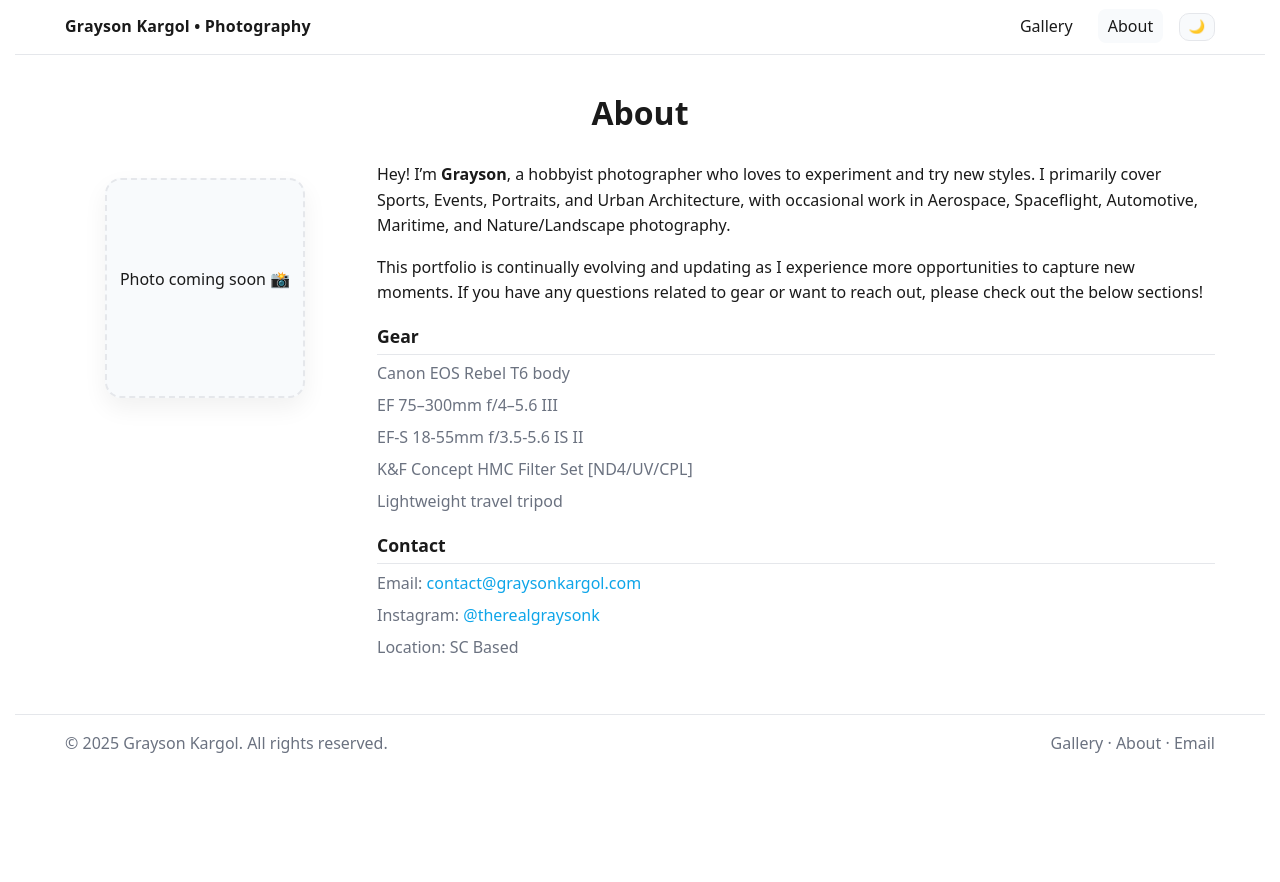
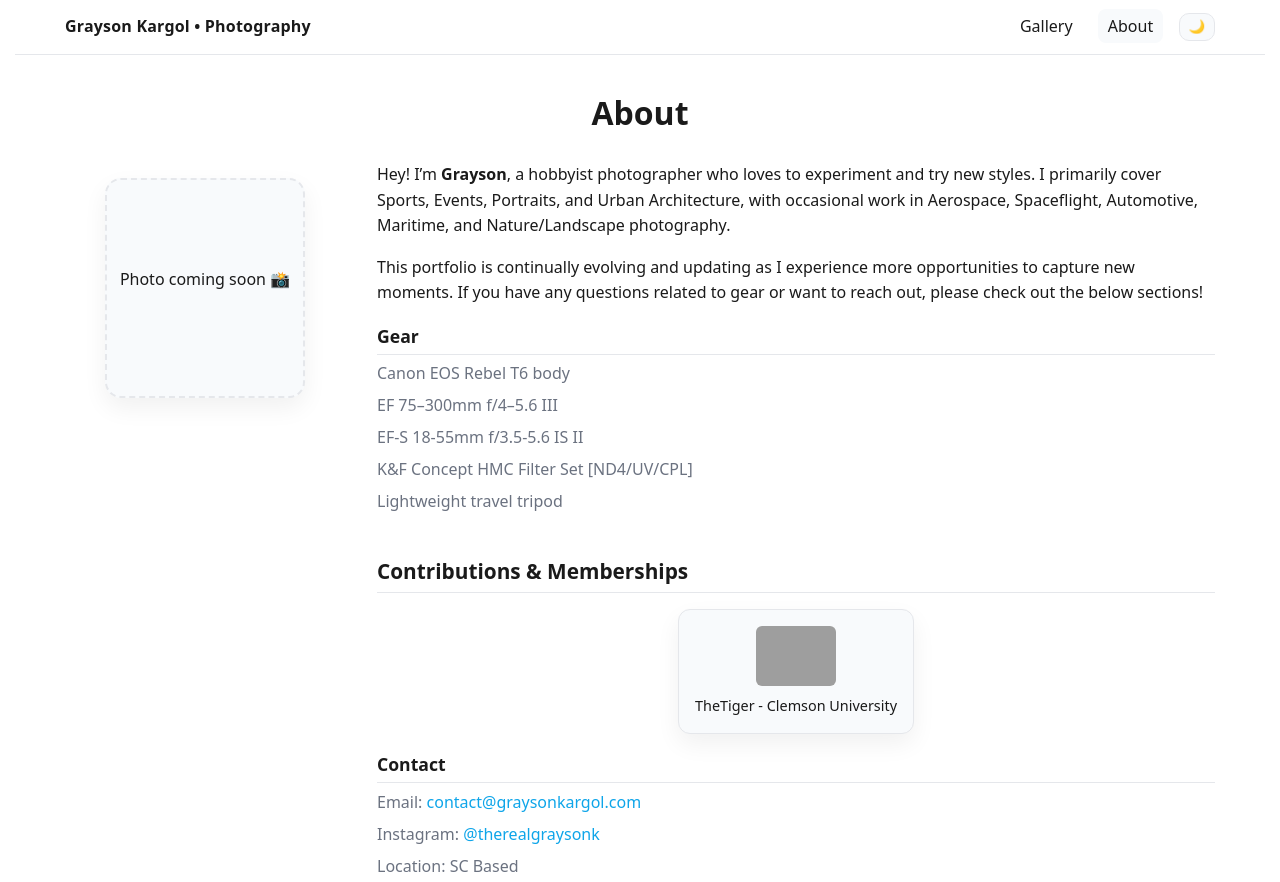
Before and after one commit to GKargol/personal-site, a plain HTML site: page about.html in a window 1280 px wide. Shown: the top 882 px of the page. Before the commit the page ends 800 px from the top, so only its background shows below. Drawn offline with Linux system fonts and the light colour scheme; grey boxes are pictures that could not be loaded.

Commit message:
Affiliations

```diff
--- a/about.html
+++ b/about.html
@@ -5,7 +5,7 @@
   <meta name="description" content="About Me — photographer covering Sports, Events, Aerospace and more!" />
   <link rel="canonical" href="https://graysonkargol.com/about.html" />
 
-  <meta property="og:title" content="About • Your Name" />
+  <meta property="og:title" content="About • Grayson Kargol" />
   <meta property="og:description" content="Photographer focused on Sports, Events, Aerospace and more!" />
   <meta property="og:url" content="https://graysonkargol.com/about.html" />
   <meta property="og:type" content="profile" />
@@ -70,6 +70,20 @@
           </ul>
         </section>
 
+        <!-- Affiliations -->
+    <section class="affiliations" aria-labelledby="affiliations-title">
+      <h2 id="affiliations-title">Contributions & Memberships</h2>
+        <div class="affiliation-grid">
+
+          <!-- Example 1 -->
+         <a href="https://thetigercu.com" target="_blank" rel="noopener noreferrer" class="affiliation-card">
+          <img src="https://thetigercu.com/wp-content/uploads/2024/04/Logo_TheTiger.png" alt="TheTiger logo" loading="lazy" />
+          <span>TheTiger - Clemson University</span>
+        </a>
+
+      </div>
+  </section>
+
         <!-- Contact -->
         <section aria-labelledby="contact-title" style="margin-top:1rem;">
           <h2 id="contact-title" style="margin:0 0 .4rem; font-size:1.1rem;">Contact</h2>
--- a/styles.css
+++ b/styles.css
@@ -293,6 +293,64 @@ body{
   text-decoration: underline;
 }
 
+/* === Affiliations Section === */
+.affiliations {
+  margin-top: 2.5rem;
+}
+
+.affiliations h2 {
+  font-size: 1.3rem;
+  font-weight: 600;
+  color: var(--text);
+  border-bottom: 1px solid var(--border);
+  padding-bottom: 0.25rem;
+  margin-bottom: 1rem;
+}
+
+/* Grid of cards */
+.affiliation-grid {
+  display: grid;
+  grid-template-columns: repeat(auto-fit, minmax(160px, 1fr));
+  gap: 1.5rem;
+  align-items: center;
+  justify-items: center;
+}
+
+/* Each logo + caption */
+.affiliation-card {
+  display: flex;
+  flex-direction: column;
+  align-items: center;
+  text-decoration: none;
+  gap: 0.5rem;
+  background: var(--card);
+  border: 1px solid var(--border);
+  border-radius: 12px;
+  padding: 1rem;
+  transition: transform 0.2s ease, filter 0.2s ease;
+  box-shadow: var(--shadow);
+}
+
+.affiliation-card:hover {
+  transform: translateY(-3px);
+  filter: brightness(1.05);
+}
+
+.affiliation-card img {
+  max-height: 60px;
+  max-width: 120px;
+  object-fit: contain;
+  border-radius: 6px;
+  background: var(--bg);
+}
+
+.affiliation-card span {
+  font-size: 0.9rem;
+  font-weight: 500;
+  color: var(--text);
+  text-align: center;
+}
+
 /* Responsive layout */
 @media (max-width: 768px) {
   .about-content {
```
